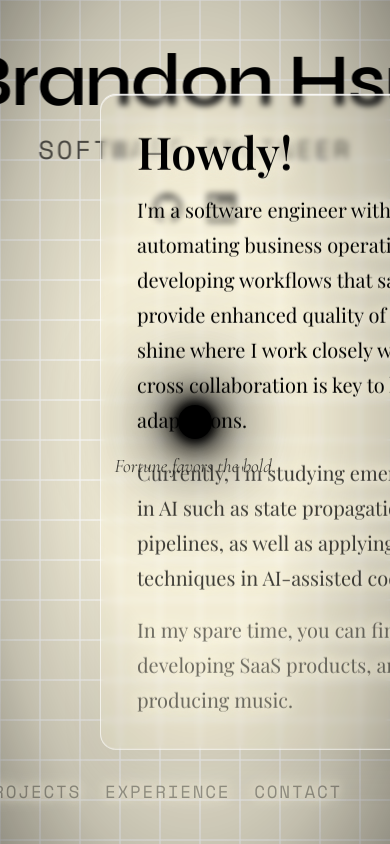
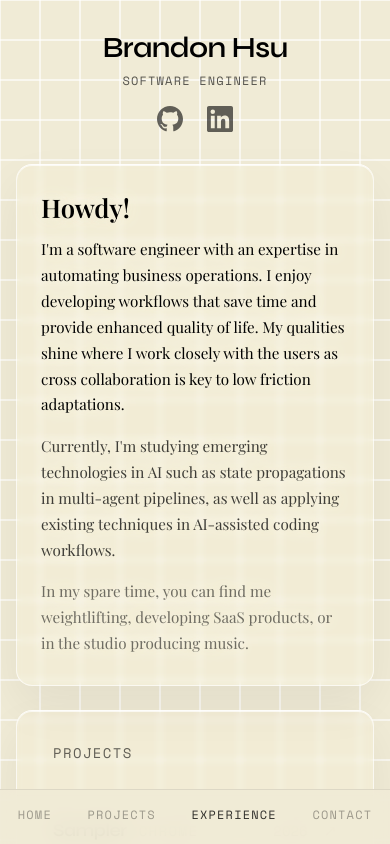
Before and after one commit to branboyo/branboyo.github.io, a React (Vite) app: page / in a window 390 px wide. Shown: the top 844 px of the page. Built offline with nearby package versions, Linux system fonts and the light colour scheme.

Commit message:
mobile-friendly + resizability

```diff
--- a/index.html
+++ b/index.html
@@ -3,7 +3,7 @@
   <head>
     <meta charset="UTF-8" />
     <meta name="viewport" content="width=device-width, initial-scale=1.0" />
-    <title>Brandon</title>
+    <title>Brandon Hsu - SWE</title>
     <link rel="preconnect" href="https://fonts.googleapis.com" />
     <link rel="preconnect" href="https://fonts.gstatic.com" crossorigin />
     <link href="https://fonts.googleapis.com/css2?family=Syne:wght@400;500;600;700;800&family=Cormorant+Garamond:ital,wght@0,300;0,400;0,500;0,600;1,300;1,400;1,500&family=Space+Mono:ital,wght@0,400;0,700;1,400&family=Playfair+Display:wght@400;500;600&display=swap" rel="stylesheet" />
--- a/src/App.jsx
+++ b/src/App.jsx
@@ -1,12 +1,24 @@
 import { useRef, useState, useCallback, useEffect } from 'react'
 
-import Orb    from './Orb'
-import Ripple from './Ripple'
+import Orb      from './Orb'
+import Ripple   from './Ripple'
+import MobileApp from './MobileApp'
 import { GitHubIcon, LinkedInIcon } from './icons'
 import Home       from './pages/Home'
 import Projects   from './pages/Projects'
 import Experience from './pages/Experience'
 import Contact    from './pages/Contact'
+
+// ── Mobile detection ───────────────────────────────────────────────────────
+function useIsMobile() {
+  const [mobile, setMobile] = useState(() => window.innerWidth < 1024)
+  useEffect(() => {
+    const handler = () => setMobile(window.innerWidth < 1024)
+    window.addEventListener('resize', handler)
+    return () => window.removeEventListener('resize', handler)
+  }, [])
+  return mobile
+}
 
 const PAGES = { home: Home, projects: Projects, experience: Experience, contact: Contact }
 
@@ -80,8 +92,8 @@ function Quip({ navActive }) {
   )
 }
 
-// ── App ────────────────────────────────────────────────────────────────────
-export default function App() {
+// ── Desktop App ────────────────────────────────────────────────────────────
+function DesktopApp() {
   const bgRef      = useRef(null)
   const contentRef = useRef(null)
 
@@ -158,7 +170,7 @@ export default function App() {
           zIndex: 4,
           top: '10vh',
           left: '48px',
-          width: '520px',
+          width: 'min(520px, 45vw)',
           height: panelHeight > 0 ? `${panelHeight}px` : 0,
           maxHeight: '80vh',
           background: 'rgba(255, 255, 255, 0.07)',
@@ -202,7 +214,7 @@ export default function App() {
             position: 'fixed',
             top: '10vh',
             left: '48px',
-            width: '520px',
+            width: 'min(520px, 45vw)',
             maxHeight: '80vh',
             overflowY: 'auto',
             overflowX: 'hidden',
@@ -235,13 +247,13 @@ export default function App() {
         >
           <h2
             className="font-ui font-semibold tracking-tight text-black page-item"
-            style={{ fontSize: '3.84rem', lineHeight: 1.1, whiteSpace: 'nowrap', animationDelay: '0ms', textShadow: '0 0 18px #F0EBD6, 0 0 8px #F0EBD6' }}
+            style={{ fontSize: 'clamp(2.4rem, 3.2vw, 3.84rem)', lineHeight: 1.1, animationDelay: '0ms', textShadow: '0 0 18px #F0EBD6, 0 0 8px #F0EBD6' }}
           >
             Brandon Hsu
           </h2>
           <p
             className="font-details tracking-widest text-black/65 uppercase mt-2 page-item"
-            style={{ fontSize: '1.44rem', animationDelay: '50ms', textShadow: '0 0 18px #F0EBD6, 0 0 8px #F0EBD6' }}
+            style={{ fontSize: 'clamp(0.9rem, 1.2vw, 1.44rem)', animationDelay: '50ms', textShadow: '0 0 18px #F0EBD6, 0 0 8px #F0EBD6' }}
           >
             Software Engineer
           </p>
@@ -313,3 +325,9 @@ export default function App() {
     </div>
   )
 }
+
+// ── Root — routes mobile vs desktop ───────────────────────────────────────
+export default function App() {
+  const isMobile = useIsMobile()
+  return isMobile ? <MobileApp /> : <DesktopApp />
+}
--- /dev/null
+++ b/src/MobileApp.jsx
@@ -0,0 +1,229 @@
+import { useRef, useState, useEffect } from 'react'
+import { GitHubIcon, LinkedInIcon } from './icons'
+import Ripple     from './Ripple'
+import Experience from './pages/Experience'
+import Projects   from './pages/Projects'
+import Contact    from './pages/Contact'
+
+const NAV_LABELS = [
+  { key: 'home',       label: 'Home'       },
+  { key: 'projects',   label: 'Projects'   },
+  { key: 'experience', label: 'Experience' },
+  { key: 'contact',    label: 'Contact'    },
+]
+
+const GLASS = {
+  margin: '0 16px 16px',
+  background: 'rgba(255,255,255,0.07)',
+  backdropFilter: 'blur(3px) saturate(1.2)',
+  WebkitBackdropFilter: 'blur(3px) saturate(1.2)',
+  border: '1px solid rgba(255,255,255,0.65)',
+  borderTop: '1px solid rgba(255,255,255,0.9)',
+  borderRadius: '16px',
+  boxShadow: '0 1px 0 rgba(255,255,255,0.7) inset, 0 20px 48px rgba(0,0,0,0.06)',
+  overflow: 'hidden',
+}
+
+const SHADOW = '0 0 24px #F0EBD6, 0 0 12px #F0EBD6'
+
+// ── Mobile Home section ────────────────────────────────────────────────────
+function MobileHome() {
+  return (
+    <div style={{ padding: 'clamp(32px, 6vw, 48px) clamp(16px, 4vw, 24px) clamp(24px, 4vw, 32px)' }}>
+      {/* Name, title, social links */}
+      <div
+        className="text-center page-item"
+        style={{ animationDelay: '0ms', marginBottom: '32px' }}
+      >
+        <h1
+          className="font-ui font-semibold tracking-tight text-black"
+          style={{ fontSize: 'clamp(1.8rem, 7.5vw, 3rem)', lineHeight: 1.1 }}
+        >
+          Brandon Hsu
+        </h1>
+        <p
+          className="font-details tracking-widest text-black/65 uppercase mt-2"
+          style={{ fontSize: 'clamp(0.75rem, 2.5vw, 0.95rem)' }}
+        >
+          Software Engineer
+        </p>
+        <div className="flex items-center justify-center gap-6 mt-4">
+          <a
+            href="https://github.com/branboyo"
+            target="_blank"
+            rel="noreferrer"
+            className="text-black/60 hover:text-black inline-block"
+            style={{ transition: 'color 150ms ease' }}
+          >
+            <GitHubIcon size={26} />
+          </a>
+          <a
+            href="https://www.linkedin.com/in/bdehsu/"
+            target="_blank"
+            rel="noreferrer"
+            className="text-black/60 hover:text-black inline-block"
+            style={{ transition: 'color 150ms ease' }}
+          >
+            <LinkedInIcon size={26} />
+          </a>
+        </div>
+      </div>
+
+      {/* Bio glass card */}
+      <div
+        className="page-item"
+        style={{
+          animationDelay: '80ms',
+          background: 'rgba(255,255,255,0.07)',
+          backdropFilter: 'blur(3px) saturate(1.2)',
+          WebkitBackdropFilter: 'blur(3px) saturate(1.2)',
+          border: '1px solid rgba(255,255,255,0.65)',
+          borderTop: '1px solid rgba(255,255,255,0.9)',
+          borderRadius: '16px',
+          boxShadow: '0 1px 0 rgba(255,255,255,0.7) inset, 0 20px 48px rgba(0,0,0,0.06)',
+          padding: '28px 24px',
+        }}
+      >
+        <h2
+          className="font-bio text-black"
+          style={{ fontSize: 'clamp(1.6rem, 5.5vw, 2.2rem)', fontWeight: 600, lineHeight: 1.1, marginBottom: '1rem', textShadow: SHADOW }}
+        >
+          Howdy!
+        </h2>
+        <p
+          className="font-bio text-black"
+          style={{ fontSize: 'clamp(0.95rem, 3.5vw, 1.1rem)', lineHeight: 1.7, marginBottom: '1rem', textShadow: SHADOW }}
+        >
+          I'm a software engineer with an expertise in automating business operations.
+          I enjoy developing workflows that save time and provide enhanced quality of life.
+          My qualities shine where I work closely with the users as cross collaboration
+          is key to low friction adaptations.
+        </p>
+        <p
+          className="font-bio text-black/75"
+          style={{ fontSize: 'clamp(0.95rem, 3.5vw, 1.1rem)', lineHeight: 1.7, marginBottom: '1rem', textShadow: SHADOW }}
+        >
+          Currently, I'm studying emerging technologies in AI such as state propagations
+          in multi-agent pipelines, as well as applying existing techniques in
+          AI-assisted coding workflows.
+        </p>
+        <p
+          className="font-bio text-black/55"
+          style={{ fontSize: 'clamp(0.95rem, 3.5vw, 1.1rem)', lineHeight: 1.7, textShadow: SHADOW }}
+        >
+          In my spare time, you can find me weightlifting, developing SaaS products,
+          or in the studio producing music.
+        </p>
+      </div>
+    </div>
+  )
+}
+
+// ── Mobile App ─────────────────────────────────────────────────────────────
+export default function MobileApp() {
+  const [activeSection, setActiveSection] = useState('home')
+
+  const bgRef         = useRef(null) // no Orb panning on mobile; Ripple reads this
+  const homeRef       = useRef(null)
+  const projectsRef   = useRef(null)
+  const experienceRef = useRef(null)
+  const contactRef    = useRef(null)
+
+  useEffect(() => {
+    function onScroll() {
+      const midY = window.innerHeight * 0.45
+      const candidates = [
+        { key: 'home',       el: homeRef.current       },
+        { key: 'projects',   el: projectsRef.current   },
+        { key: 'experience', el: experienceRef.current },
+        { key: 'contact',    el: contactRef.current    },
+      ]
+      let best = 'home', bestDelta = Infinity
+      for (const { key, el } of candidates) {
+        if (!el) continue
+        const top = el.getBoundingClientRect().top
+        if (top <= midY) {
+          const d = midY - top
+          if (d < bestDelta) { bestDelta = d; best = key }
+        }
+      }
+      setActiveSection(best)
+    }
+    window.addEventListener('scroll', onScroll, { passive: true })
+    onScroll() // set initial active section
+    return () => window.removeEventListener('scroll', onScroll)
+  }, [])
+
+  function scrollTo(key) {
+    const map = {
+      home: homeRef, projects: projectsRef,
+      experience: experienceRef, contact: contactRef,
+    }
+    map[key]?.current?.scrollIntoView({ behavior: 'smooth' })
+  }
+
+  return (
+    <div style={{ background: '#F0EBD6', minHeight: '100vh' }}>
+      {/* Grid + waves — canvas is zIndex 2 */}
+      <Ripple bgRef={bgRef} />
+
+      {/* Scrollable content — zIndex 3 sits above the canvas */}
+      <div style={{ position: 'relative', zIndex: 3, paddingBottom: '90px' }}>
+        {/* Centered column — caps width on tablets so content doesn't sprawl */}
+        <div style={{ maxWidth: '700px', margin: '0 auto' }}>
+          <div ref={homeRef}>
+            <MobileHome />
+          </div>
+
+          <div ref={projectsRef} style={GLASS}>
+            <Projects />
+          </div>
+
+          <div ref={experienceRef} style={GLASS}>
+            <Experience />
+          </div>
+
+          <div ref={contactRef} style={GLASS}>
+            <Contact />
+          </div>
+        </div>
+      </div>
+
+      {/* Fixed bottom tab bar */}
+      <nav
+        style={{
+          position: 'fixed',
+          bottom: 0, left: 0, right: 0,
+          zIndex: 10,
+          display: 'flex',
+          justifyContent: 'space-around',
+          alignItems: 'center',
+          padding: '12px 0 16px',
+          background: 'rgba(240,235,214,0.92)',
+          backdropFilter: 'blur(12px)',
+          WebkitBackdropFilter: 'blur(12px)',
+          borderTop: '1px solid rgba(0,0,0,0.08)',
+        }}
+      >
+        {NAV_LABELS.map(({ key, label }) => (
+          <button
+            key={key}
+            onClick={() => scrollTo(key)}
+            className="font-details tracking-widest uppercase"
+            style={{
+              fontSize: '0.75rem',
+              color: activeSection === key ? 'rgba(0,0,0,0.8)' : 'rgba(0,0,0,0.35)',
+              background: 'none',
+              border: 'none',
+              cursor: 'pointer',
+              padding: '4px 10px',
+              transition: 'color 150ms ease',
+            }}
+          >
+            {label}
+          </button>
+        ))}
+      </nav>
+    </div>
+  )
+}
--- a/src/pages/Home.jsx
+++ b/src/pages/Home.jsx
@@ -16,13 +16,13 @@ export default function Home() {
         >
           <h1
             className="font-ui font-semibold tracking-tight text-black"
-            style={{ fontSize: '4.65rem', lineHeight: 1.1 }}
+            style={{ fontSize: 'clamp(3rem, 3.8vw, 4.65rem)', lineHeight: 1.1 }}
           >
             Brandon Hsu
           </h1>
           <p
             className="font-details tracking-widest text-black/65 uppercase mt-2"
-            style={{ fontSize: '1.62rem' }}
+            style={{ fontSize: 'clamp(1rem, 1.4vw, 1.62rem)' }}
           >
             Software Engineer
           </p>
@@ -59,8 +59,8 @@ export default function Home() {
         style={{
           top: '50%',
           transform: 'translateY(-50%)',
-          left: '100px',
-          width: '506px',
+          left: 'max(48px, 8vw)',
+          width: 'min(506px, 43vw)',
           zIndex: 5,
           pointerEvents: 'none',
           padding: '32px 36px',
@@ -76,7 +76,7 @@ export default function Home() {
         <h2
           className="font-bio text-black page-item"
           style={{
-            fontSize: '2.8rem',
+            fontSize: 'clamp(2rem, 2.4vw, 2.8rem)',
             fontWeight: 600,
             lineHeight: 1.1,
             marginBottom: '1rem',
@@ -89,7 +89,7 @@ export default function Home() {
         <p
           className="font-bio text-black page-item"
           style={{
-            fontSize: '1.25rem',
+            fontSize: 'clamp(1rem, 1.1vw, 1.25rem)',
             lineHeight: '1.75',
             marginBottom: '1.1rem',
             animationDelay: '120ms',
@@ -104,7 +104,7 @@ export default function Home() {
         <p
           className="font-bio text-black/75 page-item"
           style={{
-            fontSize: '1.25rem',
+            fontSize: 'clamp(1rem, 1.1vw, 1.25rem)',
             lineHeight: '1.75',
             marginBottom: '1.1rem',
             animationDelay: '190ms',
@@ -118,14 +118,14 @@ export default function Home() {
         <p
           className="font-bio text-black/55 page-item"
           style={{
-            fontSize: '1.25rem',
+            fontSize: 'clamp(1rem, 1.1vw, 1.25rem)',
             lineHeight: '1.75',
             animationDelay: '260ms',
             textShadow: SHADOW,
           }}
         >
           In my spare time, you can find me weightlifting, developing SaaS products,
-          and in the studio producing music.
+          or in the studio producing music.
         </p>
       </div>
     </>
```
